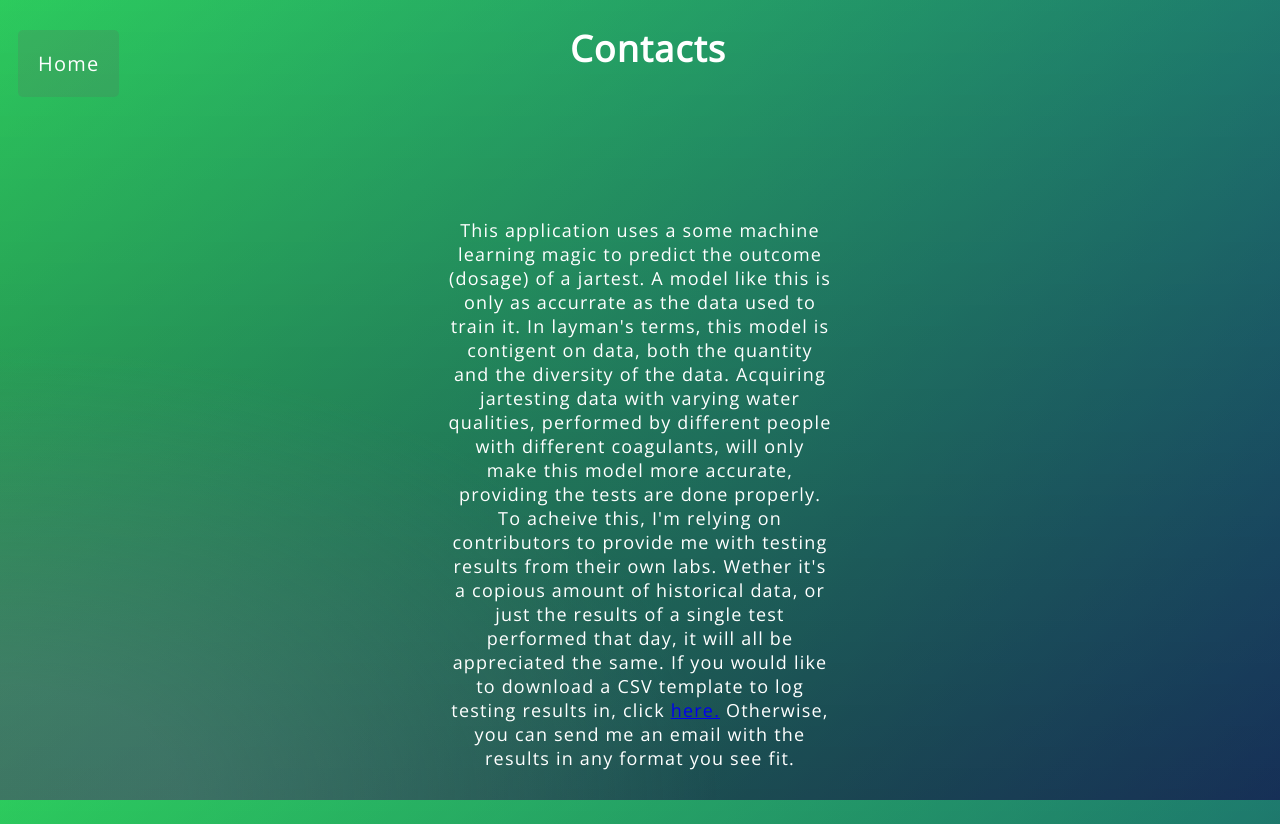
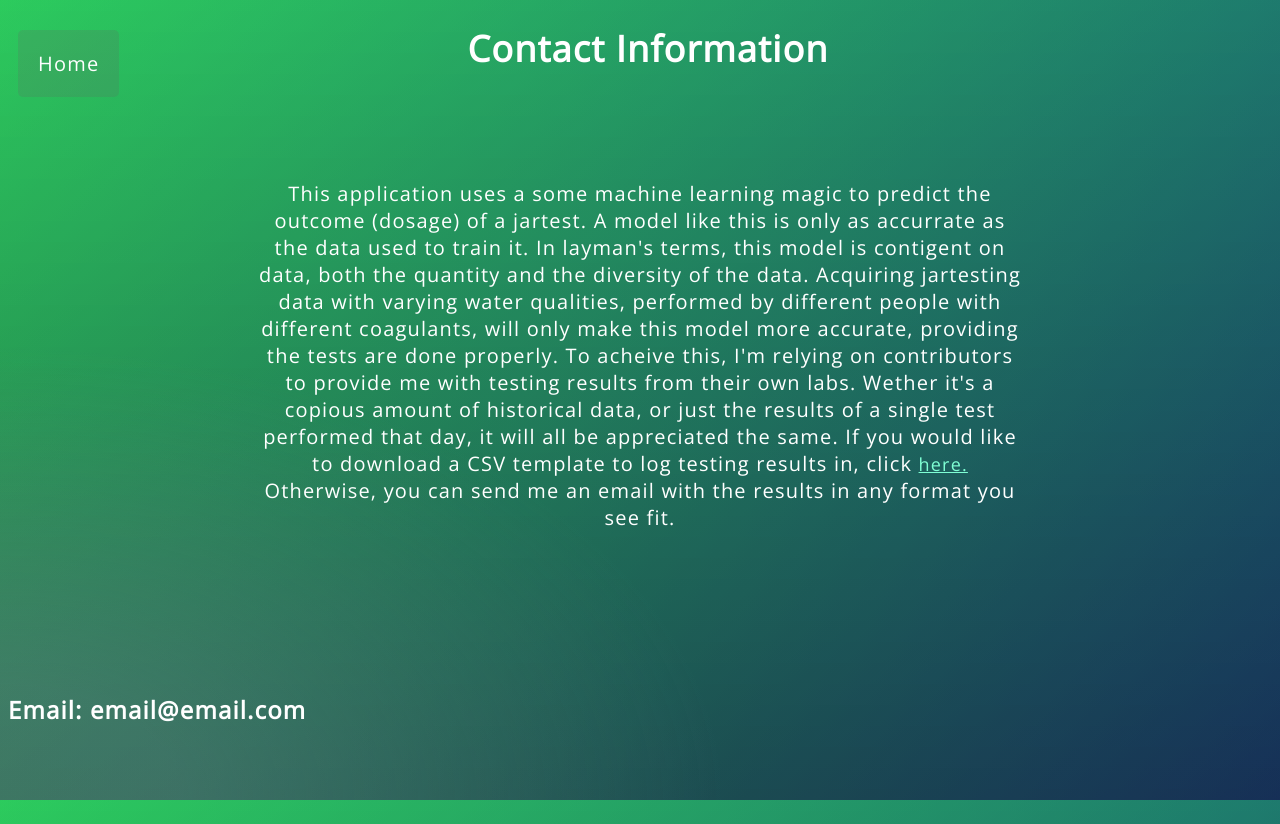
Before and after one commit to keith72632/Beaker, a Flask app: page /contact in a window 1280 px wide. Run offline with Flask 2, Linux system fonts and the light colour scheme; parts of the project's set-up code (start-up, migrations or seed data) failed here and were passed over.

Commit message:
css adjustments

```diff
--- a/static/css/style.css
+++ b/static/css/style.css
@@ -39,6 +39,12 @@ body {
 header {
 	position: fixed;
 	top: 20px;
+}
+
+div.contacts {
+	font-size: 24px;
+	position: fixed;
+	bottom: 50px;
 }
 .login {
 	position: absolute;
@@ -100,13 +106,41 @@ select {
 	display: block;
  }
 
+ a.download {
+	 color:aquamarine;
+	 font-size: 18px;
+ }
+
+ p.message {
+	 font-size: 20px;
+ }
  .homemenu {
 	text-align: center;
 	justify-content: center;
 	position: absolute;
-	top: 25%;
+	top: 20%;
 	width: 30%;
 	left: 35%;
 
  }
+
+ .contactmenu {
+	text-align: center;
+	justify-content: center;
+	position: absolute;
+	top: 20%;
+	width: 60%;
+	left: 20%;
+
+ }
+
+ footer.email {
+	 text-align: left;
+	 position: fixed;
+	 bottom: 50px;
+ }
+
+ h3.myemail {
+	 font-size: 24px;
+ }
 input:focus { box-shadow: inset 0 -5px 45px rgba(100,100,100,0.4), 0 1px 1px rgba(255,255,255,0.2); }
--- a/templates/contact.html
+++ b/templates/contact.html
@@ -6,14 +6,17 @@
 {% endblock %}
 
 {% block body %}
-<h1>Contacts</h1>
-<div class="homemenu">
-    <p>
+<h1>Contact Information</h1>
+<div class="contactmenu">
+    <p class="message">
         This application uses a some machine learning magic to predict the outcome (dosage) of a jartest. A model like this is only as accurrate as the data used to
         train it. In layman's terms, this model is contigent on data, both the quantity and the diversity of the data. Acquiring jartesting data with varying water
         qualities, performed by different people with different coagulants, will only make this model more accurate, providing the tests are done properly. To acheive
         this, I'm relying on contributors to provide me with testing results from their own labs. Wether it's a copious amount of historical data, or just the results
-        of a single test performed that day, it will all be appreciated the same. If you would like to download a CSV template to log testing results in, click <a href="/api/file_download" download>here.</a>
-        Otherwise, you can send me an email with the results in any format you see fit. </p>
+        of a single test performed that day, it will all be appreciated the same. If you would like to download a CSV template to log testing results in, click
+        <a class="download" href="/api/file_download" download>here.</a> Otherwise, you can send me an email with the results in any format you see fit. </p>
+</div>
+<div class="contacts">
+    <h3 class="myemail">Email: email@email.com</h3>
 </div>
 {% endblock %}
```
